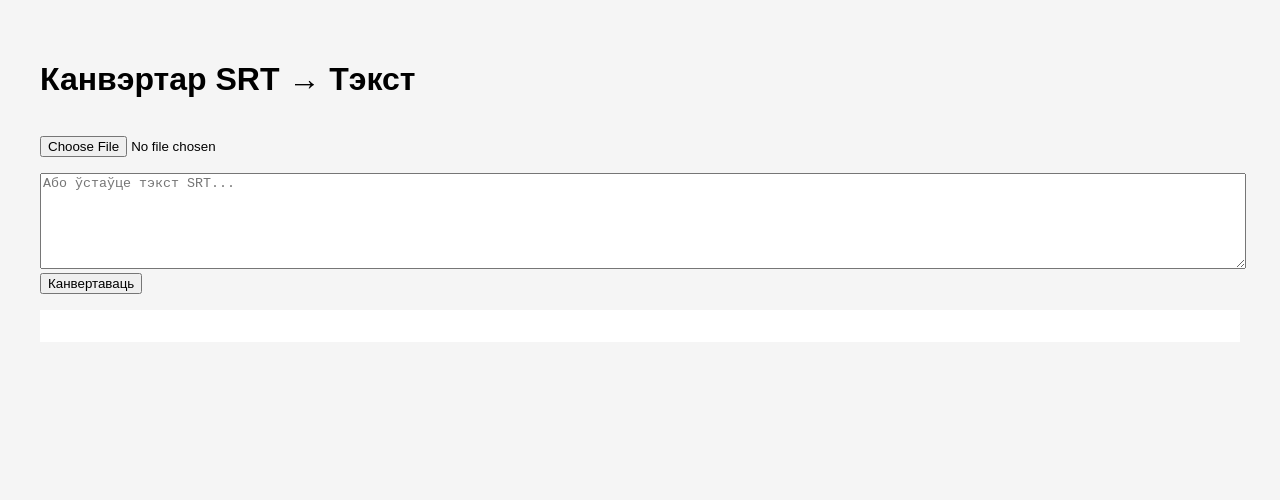
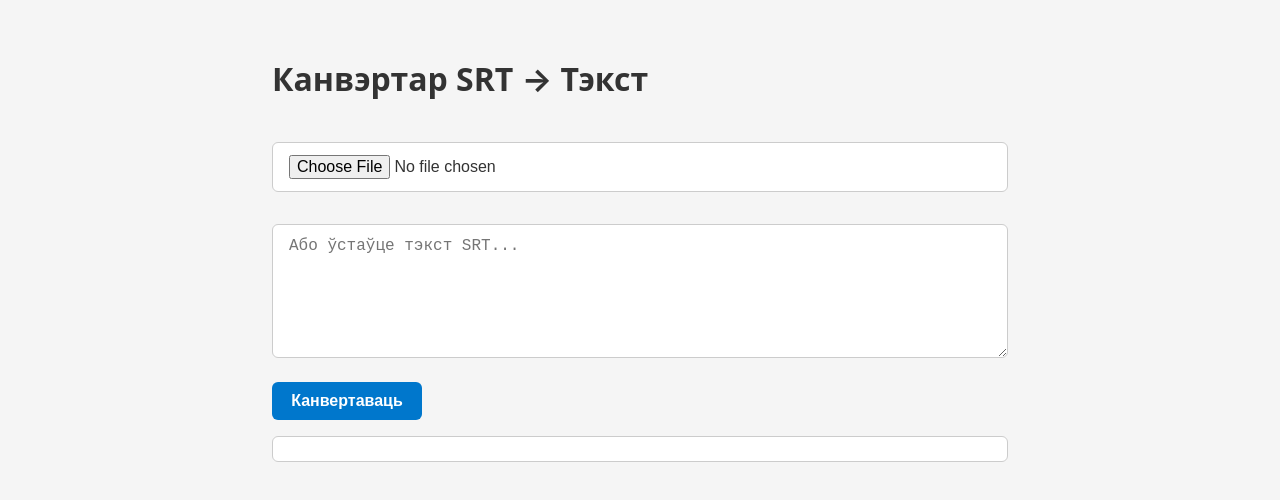
Before and after one commit to ekambalov/srt_to_txt_converter, a website built with webpack: page public/index.html in a window 1280 px wide. Built offline with nearby package versions, Linux system fonts and the light colour scheme.

Commit message:
feat: add styles

```diff
--- a/src/style.css
+++ b/src/style.css
@@ -1,42 +1,84 @@
-body {
-    font-family: sans-serif;
-    padding: 2rem;
-    background: #f5f5f5;
+/* Агульныя стылі */
+*,
+*::before,
+*::after {
+    box-sizing: border-box;
 }
 
+body {
+    font-family: system-ui, -apple-system, BlinkMacSystemFont, "Segoe UI", Roboto, sans-serif;
+    line-height: 1.6;
+    color: #333;
+    background: #f5f5f5;
+    padding: 2rem;
+    max-width: 800px;
+    margin: 0 auto;
+}
+
+/* Усе асноўныя формы і pre маюць аднолькавую шырыню і адступ */
+input[type="file"],
 textarea,
-input {
+pre#output {
     width: 100%;
     margin-top: 1rem;
+    margin-bottom: 1rem;
+    padding: 0.75rem 1rem;
+    font-size: 1rem;
+    border: 1px solid #ccc;
+    border-radius: 6px;
+    background: #fff;
+    overflow-x: auto;
+    white-space: pre-wrap;
 }
 
-#output {
-    margin-top: 1rem;
-    white-space: pre-wrap;
-    background: white;
-    padding: 1rem;
+/* Характарызуюць фокус */
+input[type="file"]:focus,
+textarea:focus {
+    outline: none;
+    border-color: #0077cc;
 }
 
+/* Кнопка “Канвертаваць” */
+button#convertBtn {
+    display: inline-flex;
+    align-items: center;
+    justify-content: center;
+    padding: 0.65rem 1.2rem;
+    font-size: 1rem;
+    font-weight: 600;
+    color: #fff;
+    background-color: #0077cc;
+    border: none;
+    border-radius: 6px;
+    cursor: pointer;
+    transition: background-color 0.2s, transform 0.1s;
+}
+
+button#convertBtn:hover {
+    background-color: #005fa3;
+}
+
+button#convertBtn:active {
+    transform: translateY(1px);
+}
+
+/* Блок з вынікам і копіраваннем */
 .output-container {
     position: relative;
 }
 
-#output {
-    padding: 1rem;
-    background: white;
-    white-space: pre-wrap;
-    overflow-x: auto;
-}
-
+/* Кнопка “Капіраваць” унутры блока */
 .copy-btn {
     position: absolute;
     top: 8px;
     right: 8px;
-    background: transparent;
-    border: none;
+    background: rgba(255, 255, 255, 0.85);
+    padding: 4px;
+    border: 1px solid #ccc;
+    border-radius: 4px;
     cursor: pointer;
     opacity: 0;
-    transition: opacity 0.3s ease;
+    transition: opacity 0.2s, background-color 0.2s;
 }
 
 .output-container:hover .copy-btn,
@@ -44,8 +86,30 @@ input {
     opacity: 1;
 }
 
-.copy-btn .copy-icon {
+.copy-btn:hover {
+    background-color: #f0f0f0;
+}
+
+/* Іконка ў кнопцы */
+.copy-btn img.copy-icon {
     width: 20px;
     height: 20px;
-    fill: #555;
+    display: block;
+    pointer-events: none;
 }
+
+/* Стыль пры паспяховым капіраванні */
+.copy-btn.copied {
+    background-color: #0077cc;
+    border-color: #005fa3;
+}
+
+.copy-btn.copied img {
+    display: none;
+}
+
+.copy-btn.copied::after {
+    content: "Скапіявана!";
+    color: #fff;
+    font-size: 0.9rem;
+}
```
